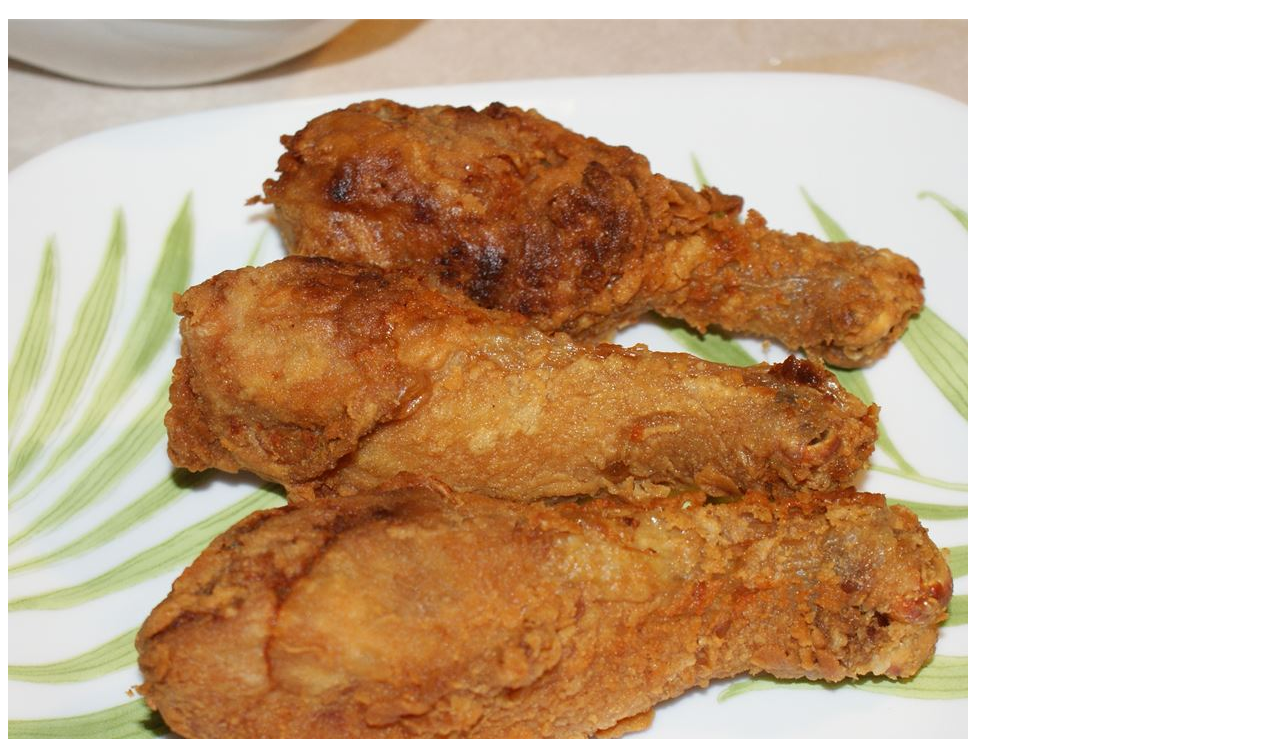
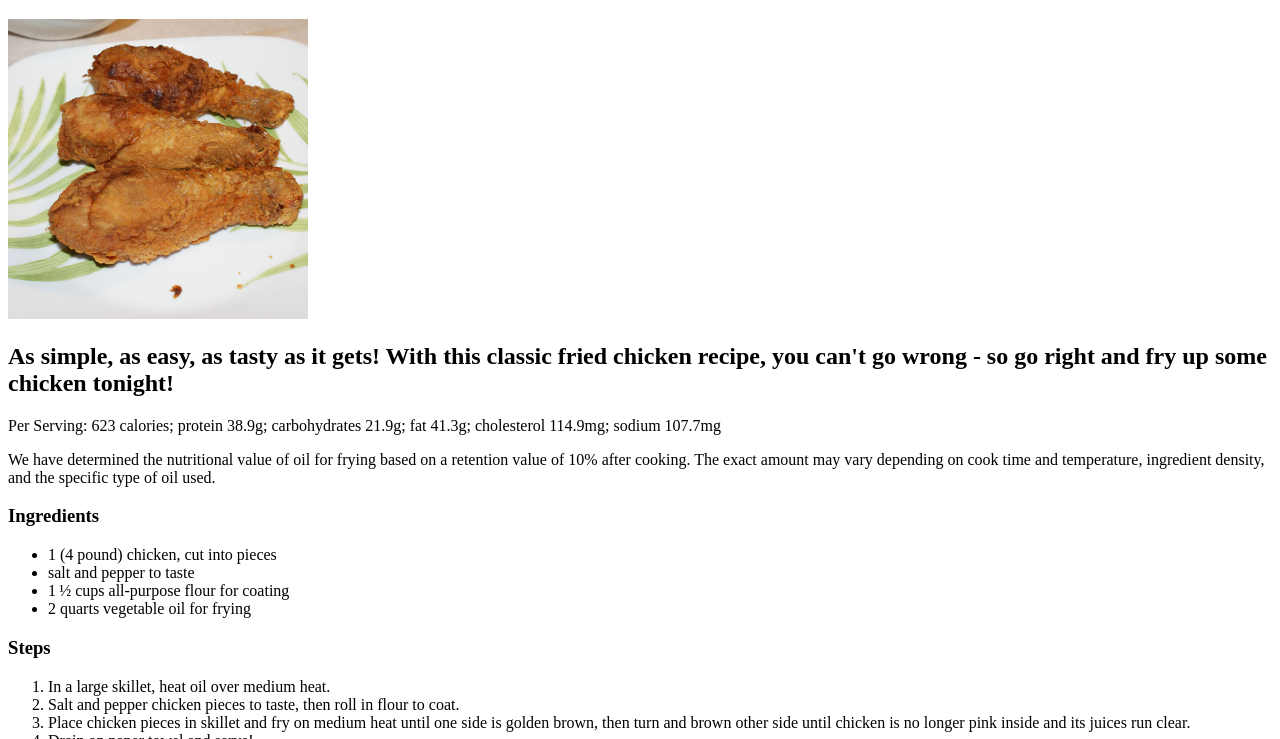
Before and after one commit to WilAm1/odin-recipes, a plain HTML site: page recipes/fried-chicken.html in a window 1280 px wide. Shown: the part 61-800 px from the top of the page. Drawn offline with Linux system fonts and the light colour scheme.

Commit message:
Add content

```diff
--- a/recipes/fried-chicken.html
+++ b/recipes/fried-chicken.html
@@ -10,9 +10,25 @@
 
 <body>
     <h1>Fried Chicken</h1>
-    <img src="../images/fried-chicken.jpg" alt="Picture of Fried Chicken">
+    <img src="../images/fried-chicken.jpg" alt="Picture of Fried Chicken" width="300">
     <h2>As simple, as easy, as tasty as it gets! With this classic fried chicken recipe, you can't go wrong - so go right and fry up some chicken tonight! </h2>
+    <p>Per Serving: 623 calories; protein 38.9g; carbohydrates 21.9g; fat 41.3g; cholesterol 114.9mg; sodium 107.7mg</p>
+    <p>We have determined the nutritional value of oil for frying based on a retention value of 10% after cooking. The exact amount may vary depending on cook time and temperature, ingredient density, and the specific type of oil used.</p>
+    <h3>Ingredients</h3>
+    <ul>
+        <li>1 (4 pound) chicken, cut into pieces </li>
+        <li>salt and pepper to taste</li>
+        <li>1 ½ cups all-purpose flour for coating</li>
+        <li>2 quarts vegetable oil for frying </li>
+    </ul>
+    <h3>Steps</h3>
+    <ol>
+        <li>In a large skillet, heat oil over medium heat.</li>
+        <li>Salt and pepper chicken pieces to taste, then roll in flour to coat. </li>
+        <li>Place chicken pieces in skillet and fry on medium heat until one side is golden brown, then turn and brown other side until chicken is no longer pink inside and its juices run clear. </li>
+        <li>Drain on paper towel and serve!</li>
 
+    </ol>
 </body>
 
 </html>
```
